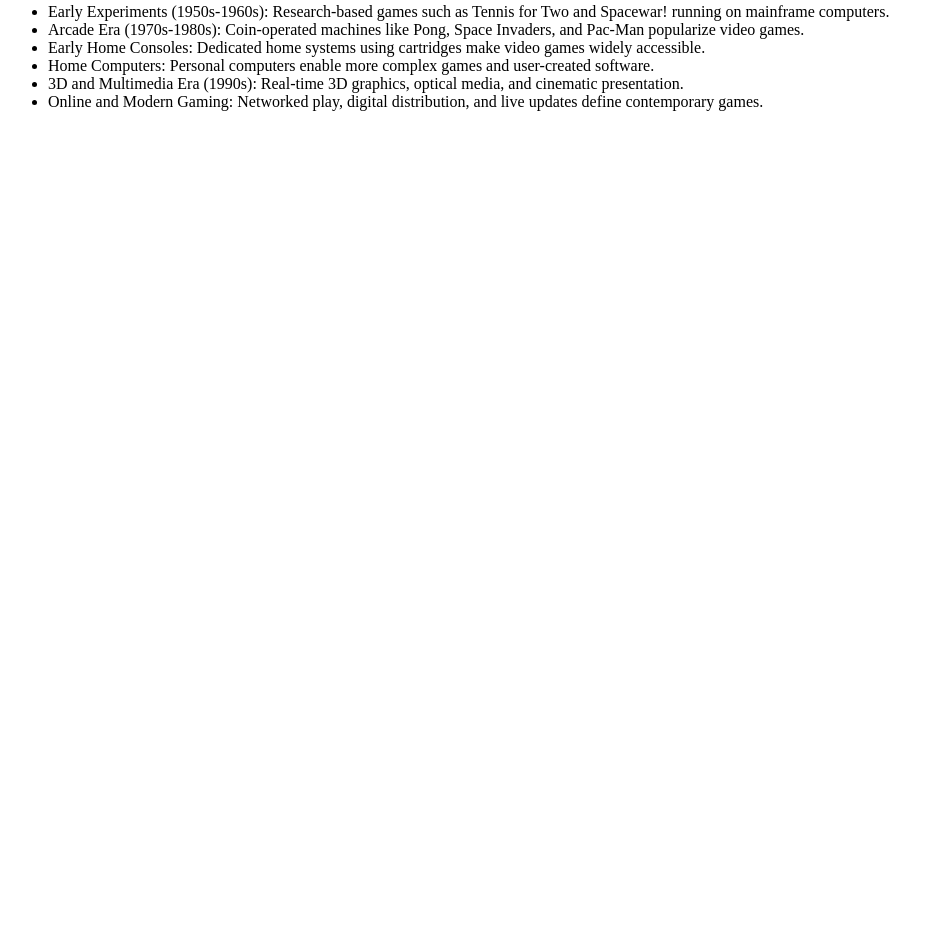
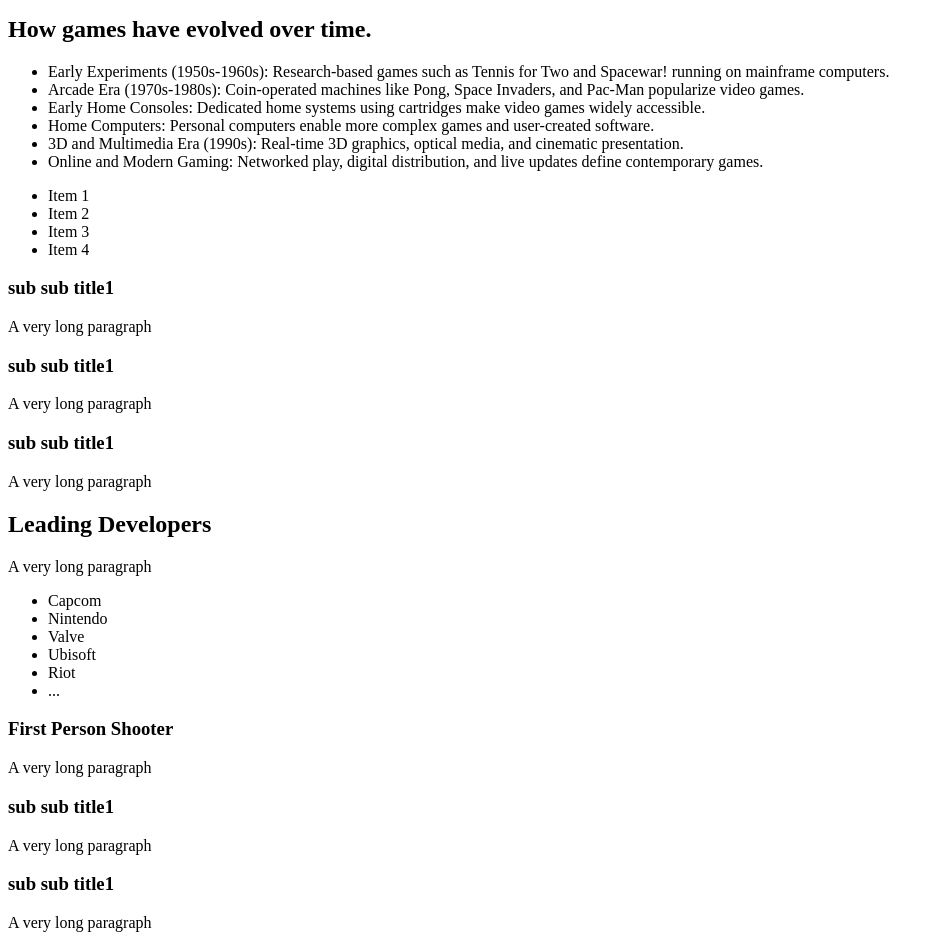
Before and after one commit to Danlertt/games, a plain HTML site: page index.html in a window 1280 px wide. Shown: the part 271-1219 px from the top of the page, without its empty margins (0-944 px from the left). Before the commit the page ends 800 px from the top, so only its background shows below. Drawn offline with Linux system fonts and the light colour scheme.

Commit message:
Alfred - Added site html structural parts

```diff
--- a/index.html
+++ b/index.html
@@ -6,6 +6,8 @@
     <title>Games</title>
   </head>
   <body>
+    <h1>Video Games: Past and Present</h1>
+
     <h2>What are games</h2>
     <p>
       A game is a structured type of play usually undertaken for entertainment or fun, and sometimes
@@ -52,5 +54,34 @@
         contemporary games.
       </li>
     </ul>
+        <ul>
+        <li>Item 1</li>
+        <li>Item 2</li>
+        <li>Item 3</li>
+        <li>Item 4</li>
+    </ul>
+    <h3>sub sub title1</h3>
+    <p>A very long paragraph</p>
+    <h3>sub sub title1</h3>
+    <p>A very long paragraph</p>
+    <h3>sub sub title1</h3>
+    <p>A very long paragraph</p>
+
+    <h2>Leading Developers</h2>
+    <p>A very long paragraph</p>
+    <ul>
+        <li>Capcom</li>
+        <li>Nintendo</li>
+        <li>Valve</li>
+        <li>Ubisoft</li>
+        <li>Riot</li>
+        <li>...</li>
+    </ul>
+    <h3>First Person Shooter</h3>
+    <p>A very long paragraph</p>
+    <h3>sub sub title1</h3>
+    <p>A very long paragraph</p>
+    <h3>sub sub title1</h3>
+    <p>A very long paragraph</p>
   </body>
 </html>
```
